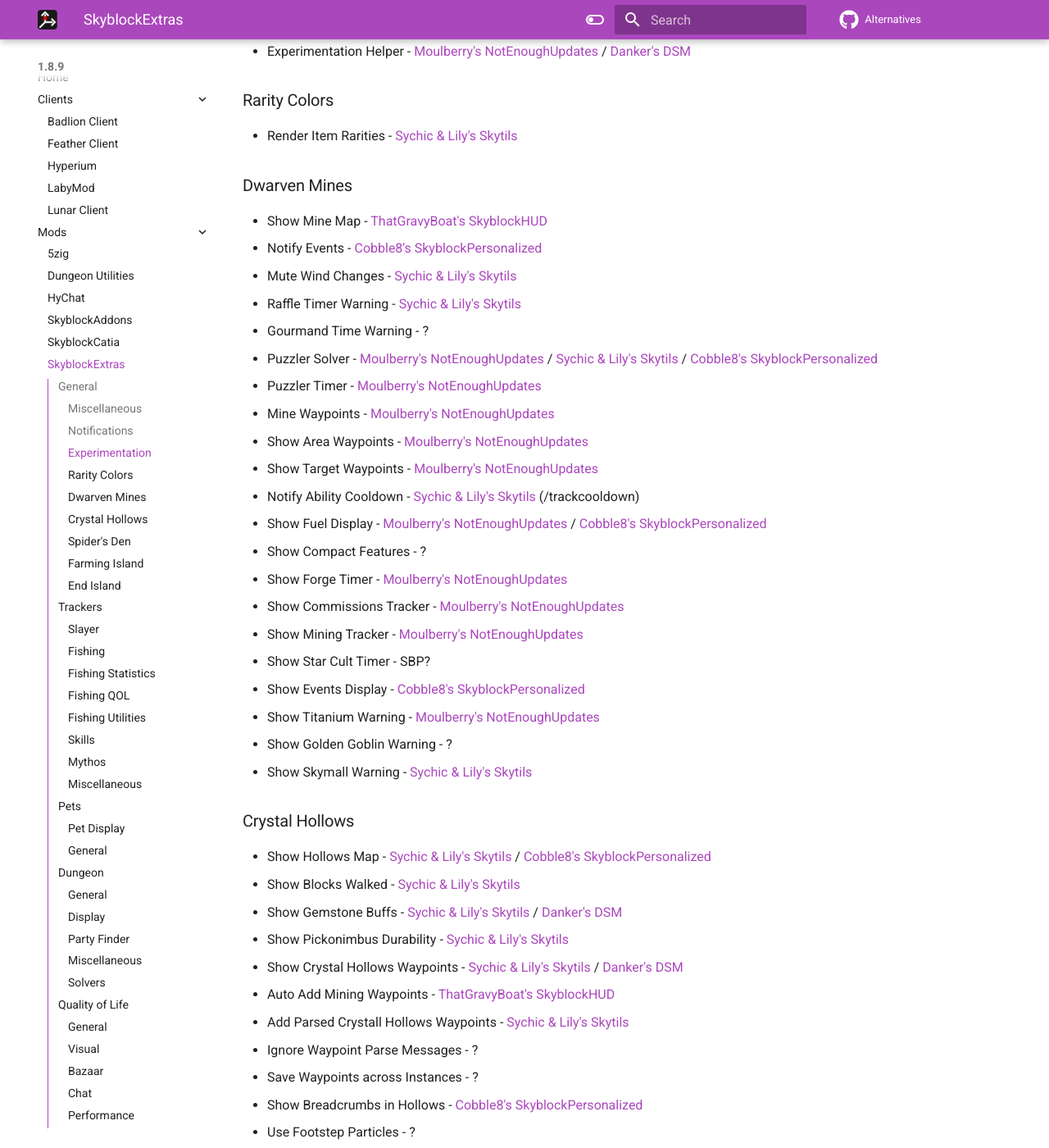
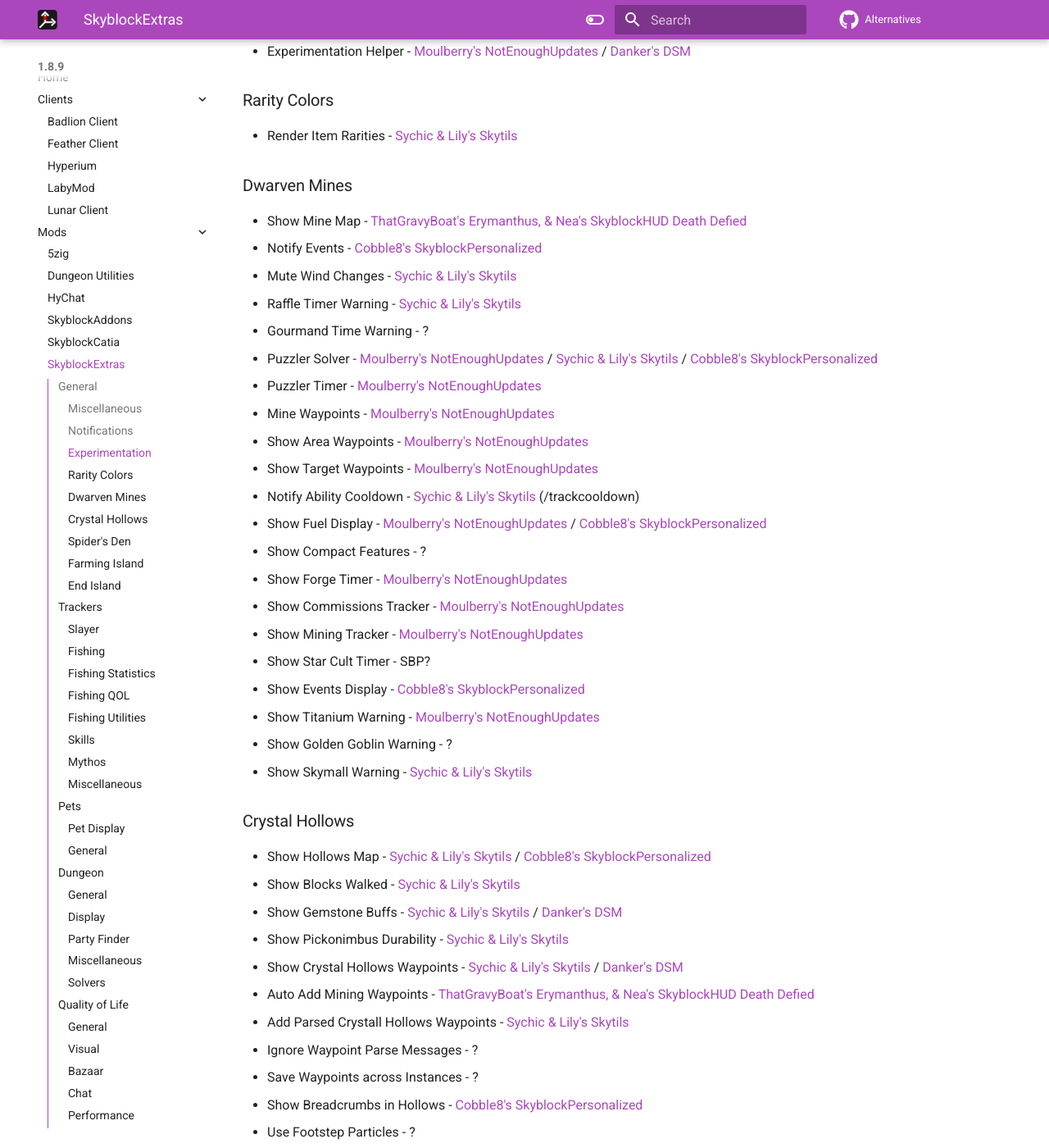
Before and after one commit to MicrocontrollersDev/Alternatives, an MkDocs documentation site: the page built from docs/1.8.9/skyblockextras.md, in a window 1280 px wide and 1400 px high, scrolled down 1002 px. Shown: the whole window at 82% size. Built offline with MkDocs 1.6.1 and Material for MkDocs 9.7.7, drawn with Linux system fonts in a browser that asks for light colours; comment, search, counter and statistics services are not loaded.

```diff
--- a/docs/1.8.9/skyblockextras.md
+++ b/docs/1.8.9/skyblockextras.md
@@ -47,7 +47,7 @@ or a discussion.
 
 ### Dwarven Mines
 
-* Show Mine Map - [ThatGravyBoat's SkyblockHUD](https://github.com/Moulberry/NotEnoughUpdates/releases/latest)
+* Show Mine Map - [ThatGravyBoat's Erymanthus, & Nea's SkyblockHUD Death Defied](https://github.com/romangraef/SkyblockHud-Death-Defied/releases/latest)
 * Notify Events - [Cobble8's SkyblockPersonalized](https://github.com/Cobble8/SkyblockPersonalized/releases/latest)
 * Mute Wind Changes - [Sychic & Lily's Skytils](https://github.com/Skytils/SkytilsMod/releases/latest)
 * Raffle Timer Warning - [Sychic & Lily's Skytils](https://github.com/Skytils/SkytilsMod/releases/latest)
@@ -76,7 +76,7 @@ or a discussion.
 * Show Gemstone Buffs - [Sychic & Lily's Skytils](https://github.com/Skytils/SkytilsMod/releases/latest) / [Danker's DSM](https://github.com/bowser0000/SkyblockMod/releases/latest)
 * Show Pickonimbus Durability - [Sychic & Lily's Skytils](https://github.com/Skytils/SkytilsMod/releases/latest)
 * Show Crystal Hollows Waypoints - [Sychic & Lily's Skytils](https://github.com/Skytils/SkytilsMod/releases/latest) / [Danker's DSM](https://github.com/bowser0000/SkyblockMod/releases/latest)
-* Auto Add Mining Waypoints - [ThatGravyBoat's SkyblockHUD](https://github.com/Moulberry/NotEnoughUpdates/releases/latest)
+* Auto Add Mining Waypoints - [ThatGravyBoat's Erymanthus, & Nea's SkyblockHUD Death Defied](https://github.com/romangraef/SkyblockHud-Death-Defied/releases/latest)
 * Add Parsed Crystall Hollows Waypoints - [Sychic & Lily's Skytils](https://github.com/Skytils/SkytilsMod/releases/latest)
 * Ignore Waypoint Parse Messages - ?
 * Save Waypoints across Instances - ?
```
Also changed, not shown: docs/1.8.9/modlist.md (added, +29 -0 lines).
